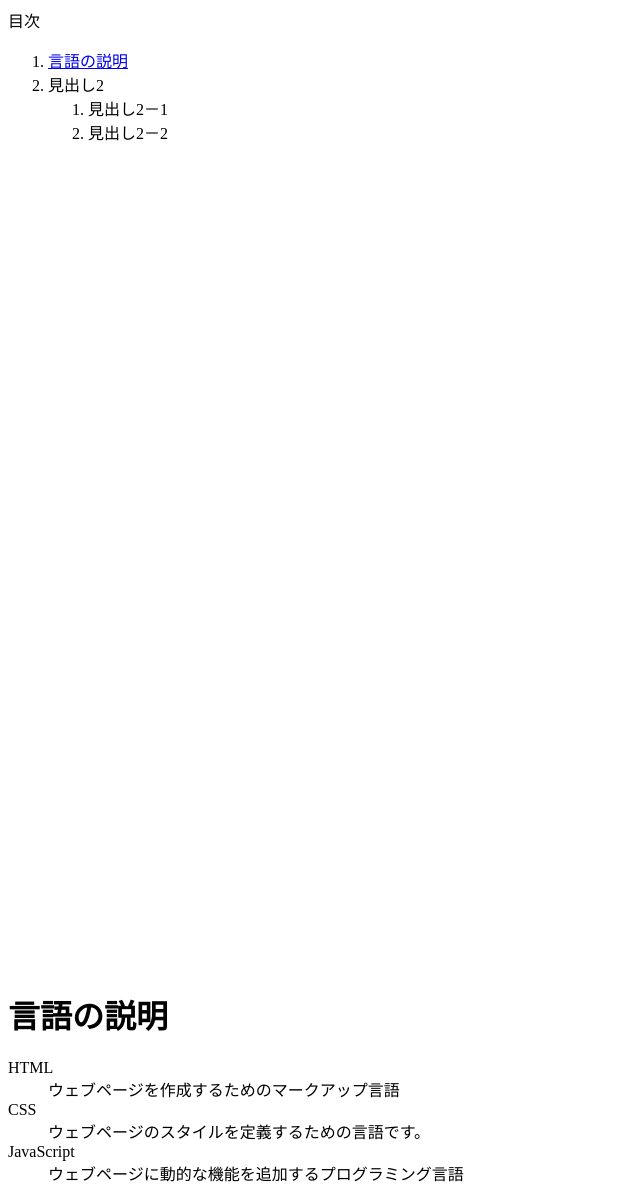
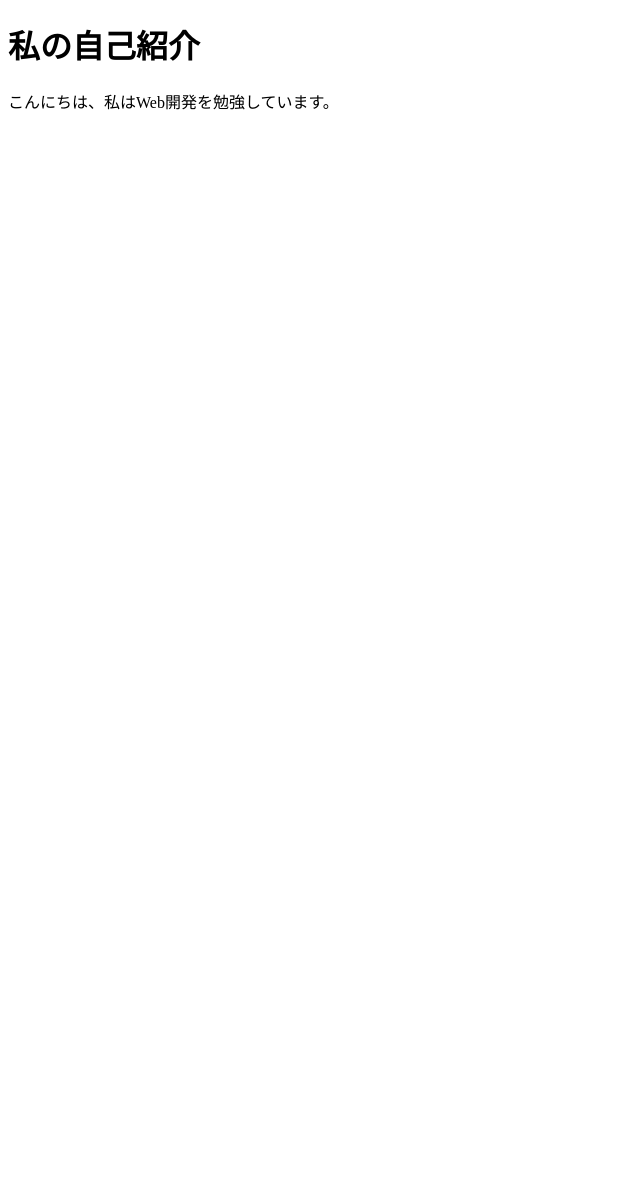
Before and after one commit to pirorintyo/HTML_Test_App, a plain HTML site: page index.html in a window 1280 px wide. Shown: the whole page, without its empty margins (0-640 px from the left). After the commit the page ends 800 px from the top, so only its background shows below. Drawn offline with Linux system fonts and the light colour scheme.

Commit message:
定型文の作成

```diff
--- a/index.html
+++ b/index.html
@@ -1,54 +1,16 @@
-<div>目次</div>
-<ol>
-	<li><a href="#id-1">言語の説明</a></li>
-	<li>見出し2</li>
-	<ol>
-		<li>見出し2－1</li>
-		<li>見出し2－2</li>
-	</ol>
-</ol>
+<!DOCTYPE html>
+<html lang="ja">
 
+<!--ブラウザに表示されていない領域-->
+<head>
+	<meta charset="UTF-8">
+	<meta name="description" content="このページは私の自己紹介です">
+	<title>私のWebページ</title>
+</head>
+<!--ブラウザに表示されていない領域-->
 
-
-
-
-
-
-
-
-
-
-
-<br><br><br><br><br><br><br><br><br><br><br><br><br><br><br><br><br><br><br><br><br><br><br><br><br><br><br><br><br><br><br><br><br><br><br><br><br><br><br><br><br><br><br><br><br>
-
-
-
-
-
-
-
-
-
-
-
-
-
-
-
-
-
-
-
-
-
-<h1 id="id-1">言語の説明</h1>
-<dl>
-	<dt>HTML</dt>
-	<dd>ウェブページを作成するためのマークアップ言語</dd>
-
-	<dt>CSS</dt>
-	<dd>ウェブページのスタイルを定義するための言語です。</dd>
-
-	<dt>JavaScript</dt>
-	<dd>ウェブページに動的な機能を追加するプログラミング言語</dd>
-</dl>
+<!--ブラウザに表示される領域-->
+<body>
+	<h1>私の自己紹介</h1>
+	<p>こんにちは、私はWeb開発を勉強しています。</p>
+</body>
```
